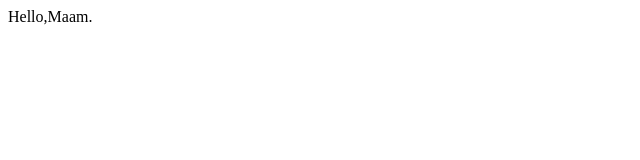
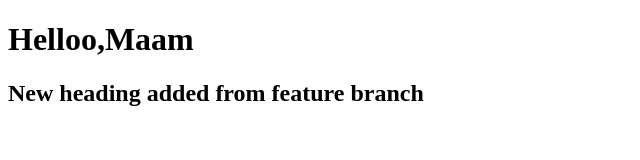
Before and after one commit to sadibanstola/EADlab1, a plain HTML site: page index.html in a window 1280 px wide. Shown: the whole page, without its empty margins (0-640 px from the left). Drawn offline with Linux system fonts and the light colour scheme.

Commit message:
Added heading in feature branch

```diff
--- a/index.html
+++ b/index.html
@@ -6,6 +6,8 @@
     <title>EAD Lab1</title>
 </head>
 <body>
-    Hello,Maam.
+   <h1>Helloo,Maam</h1>
+   <!-- This change was made in the feature branch -->
+<h2>New heading added from feature branch</h2>
 </body>
 </html>
```
